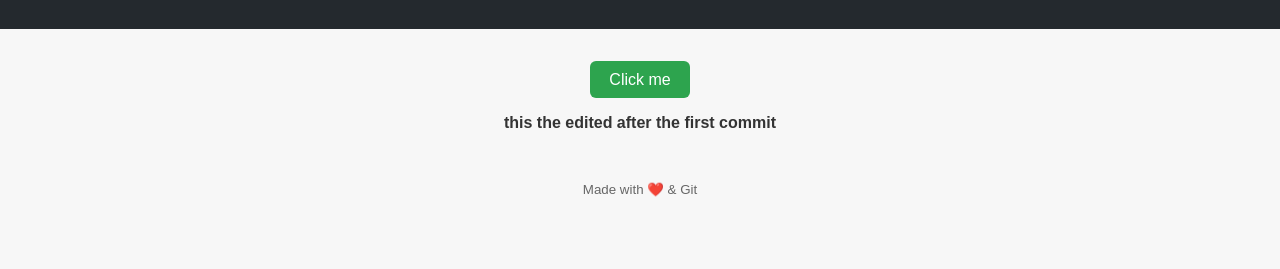
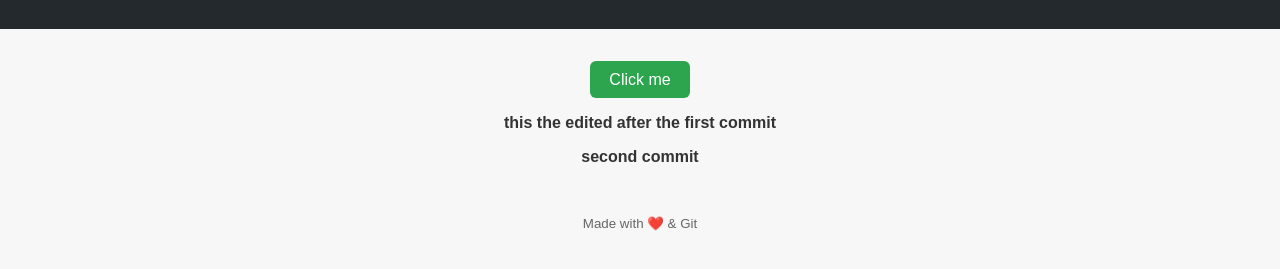
Before and after one commit to karimnizar7/test-git, a plain HTML site: page index.html in a window 1280 px wide. Shown: the part 99-368 px from the top of the page. Drawn offline with Linux system fonts and the light colour scheme.

Commit message:
second commit ajout dun p

```diff
--- a/index.html
+++ b/index.html
@@ -19,6 +19,7 @@
     <main>
         <button id="clickMe">Click me</button>
         <p id="message">this the edited after the first commit</p>
+        <p id="message">second commit</p>
     </main>
 
     <footer>
```
